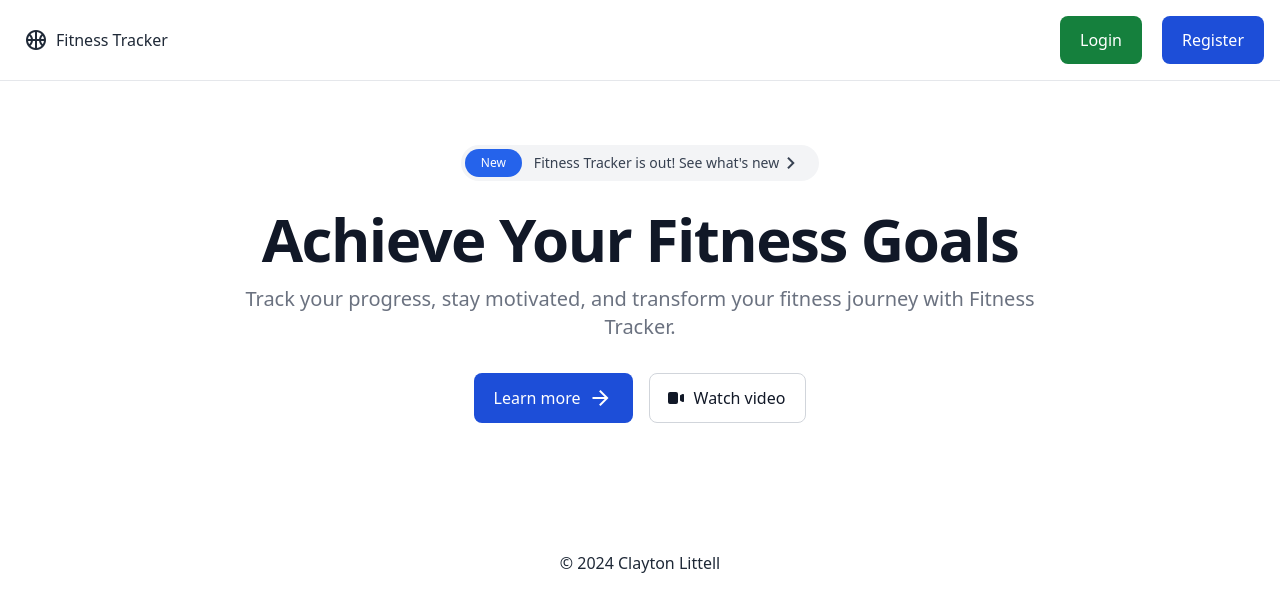
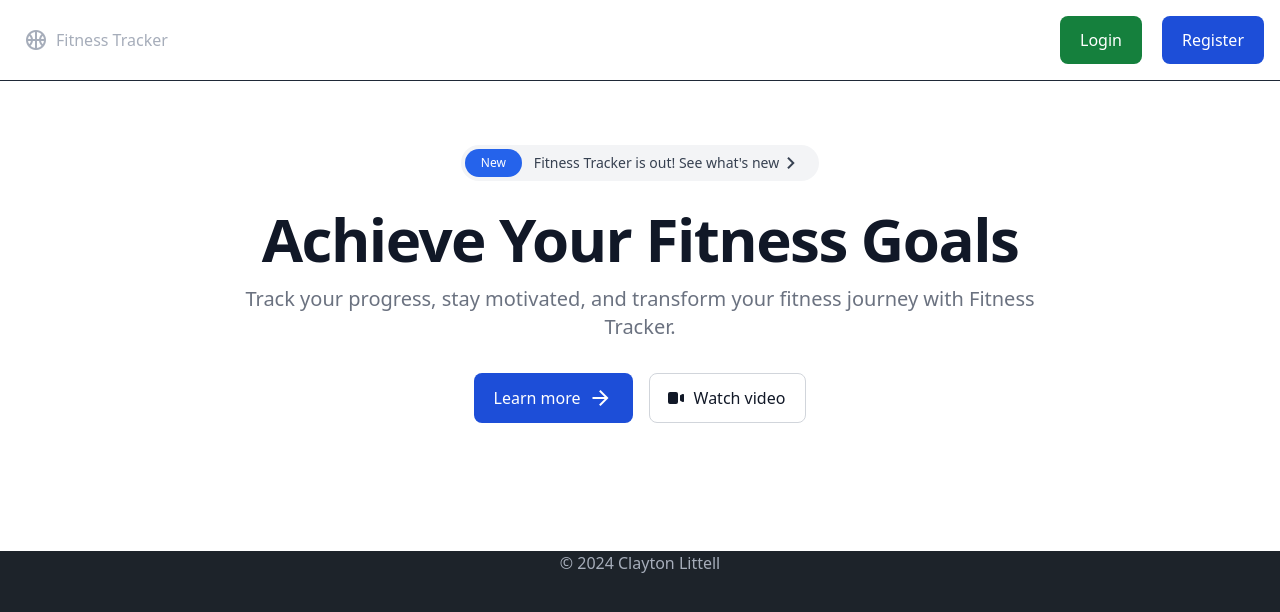
Before and after one commit to LittellC25/SimpleFitnessApplication, a plain HTML site: page index.html in a window 1280 px wide. Drawn offline with nearby package versions, Linux system fonts and the light colour scheme.

Commit message:
Update index.html

```diff
--- a/index.html
+++ b/index.html
@@ -1,5 +1,5 @@
 <!DOCTYPE html>
-<html lang="en" data-theme="light">
+<html lang="en" data-theme="dark">
 
 <head>
     <meta charset="UTF-8">
@@ -14,7 +14,7 @@
 </head>
 
 <body>
-    <header class="bg-white border-b border-gray-200 dark:bg-gray-900">
+    <header class="bg-white border-b border-gray-800 dark:bg-gray-700">
         <div class="flex flex-wrap justify-between items-center mx-auto max-w-screen-xl p-4">
             <a href="index.html" class="flex items-center">
                 <span class="material-symbols-outlined mx-2">sports_basketball</span>
```
